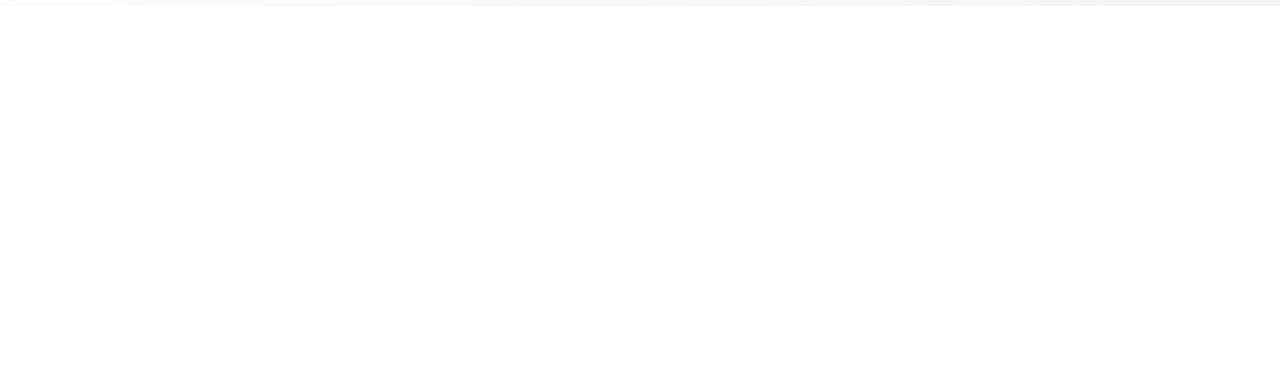
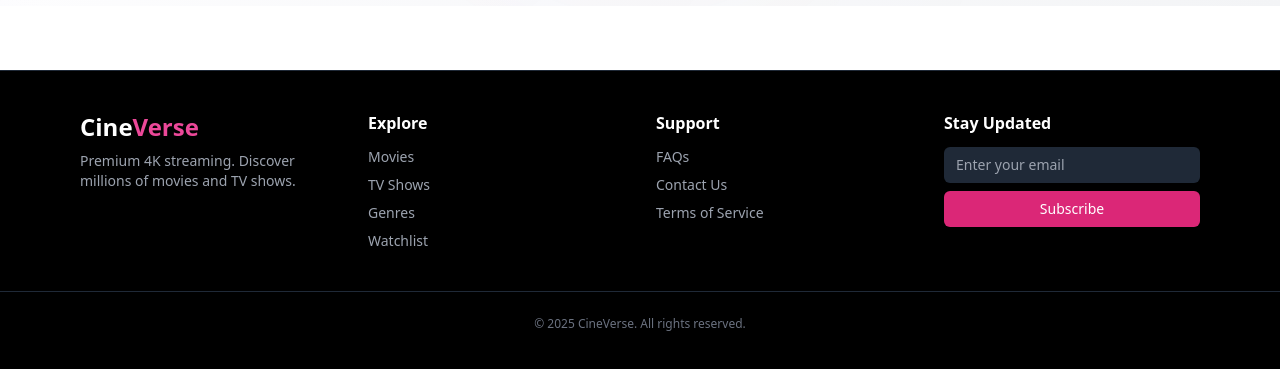
Before and after one commit to rahulkhandait-sde/cineverse, a Next.js app: page /movies in a window 1280 px wide. Shown: the part 1874-2243 px from the top of the page. Before the commit the page ends 1880 px from the top, so only its background shows below. Built offline with nearby package versions, Linux system fonts and the light colour scheme; no server answers.

Commit message:
Footer is added (#50)

```diff
--- a/src/app/layout.tsx
+++ b/src/app/layout.tsx
@@ -4,6 +4,7 @@ import "./globals.css";
 import { Providers } from "./providers";
 import  {CompareDrawer} from "@/components/CompareDrawer"
 import ScrollToTopButton from "@/components/ScrollToTopButton";
+import Footer from "@/components/Footer";
 
 const geistSans = Geist({
 	variable: "--font-geist-sans",
@@ -98,11 +99,7 @@ export const viewport = {
 	],
 };
 
-export default function RootLayout({
-	children,
-}: Readonly<{
-	children: React.ReactNode;
-}>) {
+export default function RootLayout({ children }: { children: React.ReactNode }) {
 	return (
 		<html lang='en' suppressHydrationWarning>
 			<head>
@@ -119,13 +116,15 @@ export default function RootLayout({
 					}}
 				/>
 			</head>
-			<body
-				className={`${geistSans.variable} ${geistMono.variable} antialiased`}>
+			<body className={`${geistSans.variable} ${geistMono.variable} antialiased`}>
 				<Providers>
-				<div className="fixed bottom-6 right-6 z-50">
-					<CompareDrawer />
-				</div>
+					<div className="fixed bottom-6 right-6 z-50">
+						<CompareDrawer />
+					</div>
+
 					{children}
+
+					<Footer />
 					<ScrollToTopButton />
 				</Providers>
 			</body>
--- /dev/null
+++ b/src/components/Footer.tsx
@@ -0,0 +1,61 @@
+// components/Footer.tsx
+export default function Footer() {
+	return (
+		<footer className="bg-black text-gray-400 py-10 border-t border-gray-800 mt-16">
+			<div className="max-w-6xl mx-auto px-4 grid grid-cols-1 md:grid-cols-4 gap-8">
+				{/* Logo */}
+				<div>
+					<h2 className="text-2xl font-bold text-white mb-2">
+						Cine<span className="text-pink-500">Verse</span>
+					</h2>
+					<p className="text-sm">
+						Premium 4K streaming. Discover millions of movies and TV shows.
+					</p>
+				</div>
+
+				{/* Explore */}
+				<div>
+					<h3 className="text-white font-semibold mb-3">Explore</h3>
+					<ul className="space-y-2 text-sm">
+						<li><a href="/movies" className="hover:text-white">Movies</a></li>
+						<li><a href="/tv" className="hover:text-white">TV Shows</a></li>
+						<li><a href="/genres" className="hover:text-white">Genres</a></li>
+						<li><a href="/watchlist" className="hover:text-white">Watchlist</a></li>
+					</ul>
+				</div>
+
+				{/* Support */}
+				<div>
+					<h3 className="text-white font-semibold mb-3">Support</h3>
+					<ul className="space-y-2 text-sm">
+						<li><a href="/faq" className="hover:text-white">FAQs</a></li>
+						<li><a href="/contact" className="hover:text-white">Contact Us</a></li>
+						<li><a href="/terms" className="hover:text-white">Terms of Service</a></li>
+					</ul>
+				</div>
+
+				{/* Newsletter */}
+				<div>
+					<h3 className="text-white font-semibold mb-3">Stay Updated</h3>
+					<form className="flex flex-col space-y-2">
+						<input
+							type="email"
+							placeholder="Enter your email"
+							className="bg-gray-800 text-white px-3 py-2 rounded-md text-sm"
+						/>
+						<button
+							type="submit"
+							className="bg-pink-600 hover:bg-pink-700 text-white px-3 py-2 rounded-md text-sm"
+						>
+							Subscribe
+						</button>
+					</form>
+				</div>
+			</div>
+
+			<div className="text-center text-xs text-gray-500 mt-10 border-t border-gray-800 pt-6">
+				© 2025 CineVerse. All rights reserved.
+			</div>
+		</footer>
+	);
+}
```
Also changed, not shown: src/app/globals.css (line endings or trailing spaces), src/app/tv/page.tsx (renamed from src/app/tv-shows/page.tsx).
